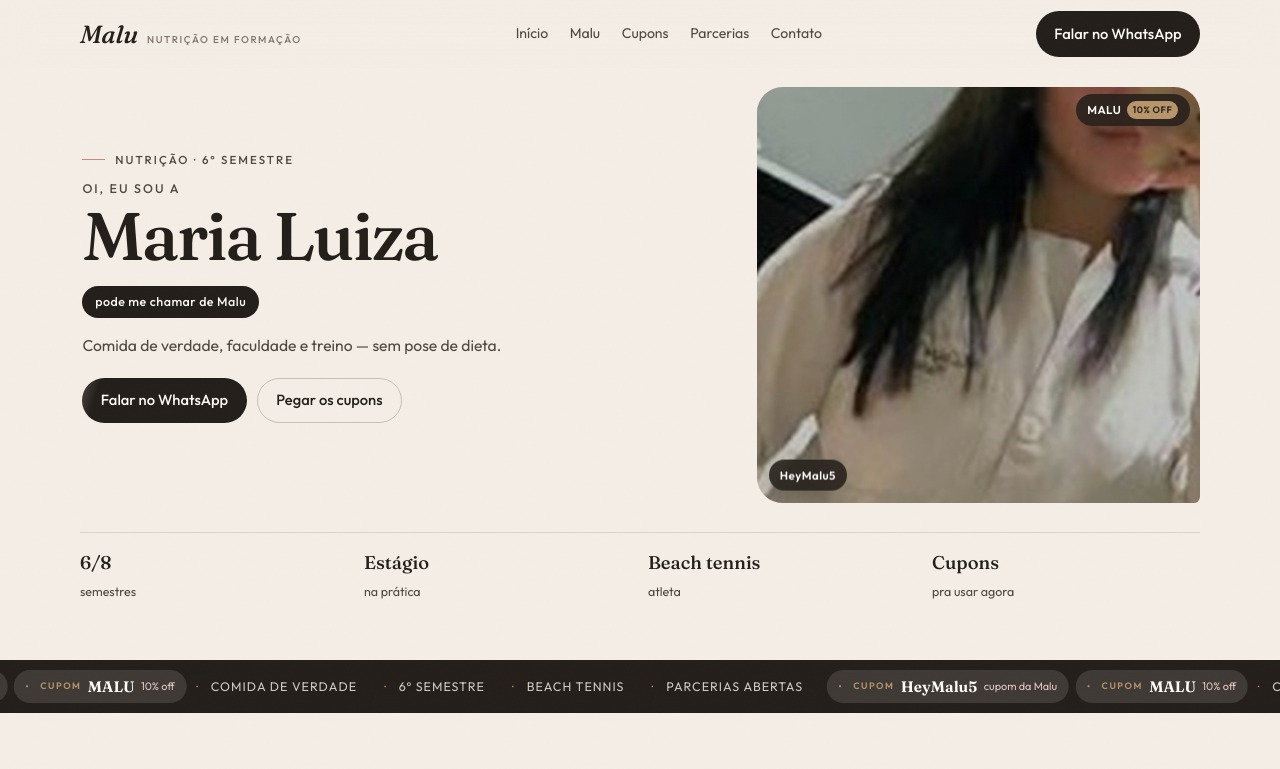
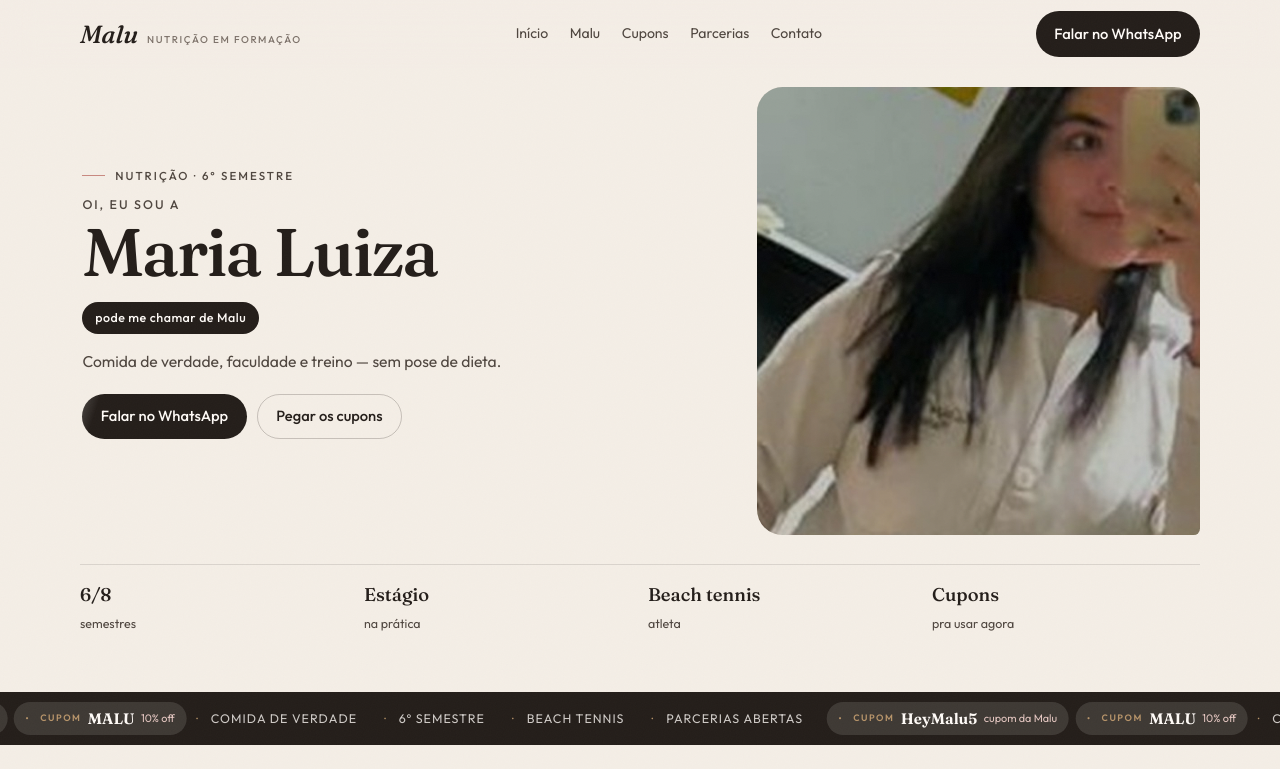
Before and after one commit to Lucash67/malu_nutri, a React (Vite) app: page / in a window 1280 px wide. Shown: the top 769 px of the page. Built offline with nearby package versions, Linux system fonts and the light colour scheme.

Commit message:
Show the jaleco portrait without zoom or coupon badges.
Co-authored-by: Cursor <cursoragent@cursor.com>

```diff
--- a/src/components/Hero.tsx
+++ b/src/components/Hero.tsx
@@ -1,4 +1,3 @@
-import { coupons } from "../content";
 import { ContactLink } from "./ContactLink";
 
 const pulse = [
@@ -33,17 +32,6 @@ export function Hero() {
               src="/images/malu-jaleco.jpg"
               alt="Maria Luiza de jaleco, nutricionista em formação"
             />
-            {coupons[0] ? (
-              <a className="hero__chip hero__chip--a" href="#cupons">
-                {coupons[0].code}
-              </a>
-            ) : null}
-            {coupons[1] ? (
-              <a className="hero__chip hero__chip--b" href="#cupons">
-                {coupons[1].code}
-                {coupons[1].perk ? <small>{coupons[1].perk}</small> : null}
-              </a>
-            ) : null}
           </figure>
         </div>
       </div>
--- a/src/styles/global.css
+++ b/src/styles/global.css
@@ -299,21 +299,20 @@ section[id] {
 
 .hero__frame img {
   width: 100%;
-  height: 16.5rem;
-  min-height: 14rem;
+  height: 22rem;
   object-fit: cover;
-  object-position: center 18%;
-  transform: scale(1.12);
+  object-position: center top;
+  transform: none;
   transition: transform 1.4s var(--ease);
 }
 
 .hero__frame:hover img {
-  transform: scale(1.2);
+  transform: scale(1.04);
 }
 
 @media (hover: none) {
   .hero__frame:hover img {
-    transform: scale(1.12);
+    transform: none;
   }
 
   .btn:hover {
@@ -376,9 +375,9 @@ section[id] {
   }
 
   .hero__frame--main img {
-    height: min(42vw, 16.5rem);
-    min-height: 13.5rem;
-    object-position: center 14%;
+    height: min(52svh, 22rem);
+    min-height: 18rem;
+    object-position: center top;
     filter: none;
   }
 
@@ -1982,10 +1981,10 @@ section[id] {
   }
 
   .hero__frame--main img {
-    height: 26rem;
-    max-height: 26rem;
-    min-height: 22rem;
-    object-position: center 16%;
+    height: 28rem;
+    max-height: 28rem;
+    min-height: 24rem;
+    object-position: center top;
   }
 
   .hero__frame--creator {
```
